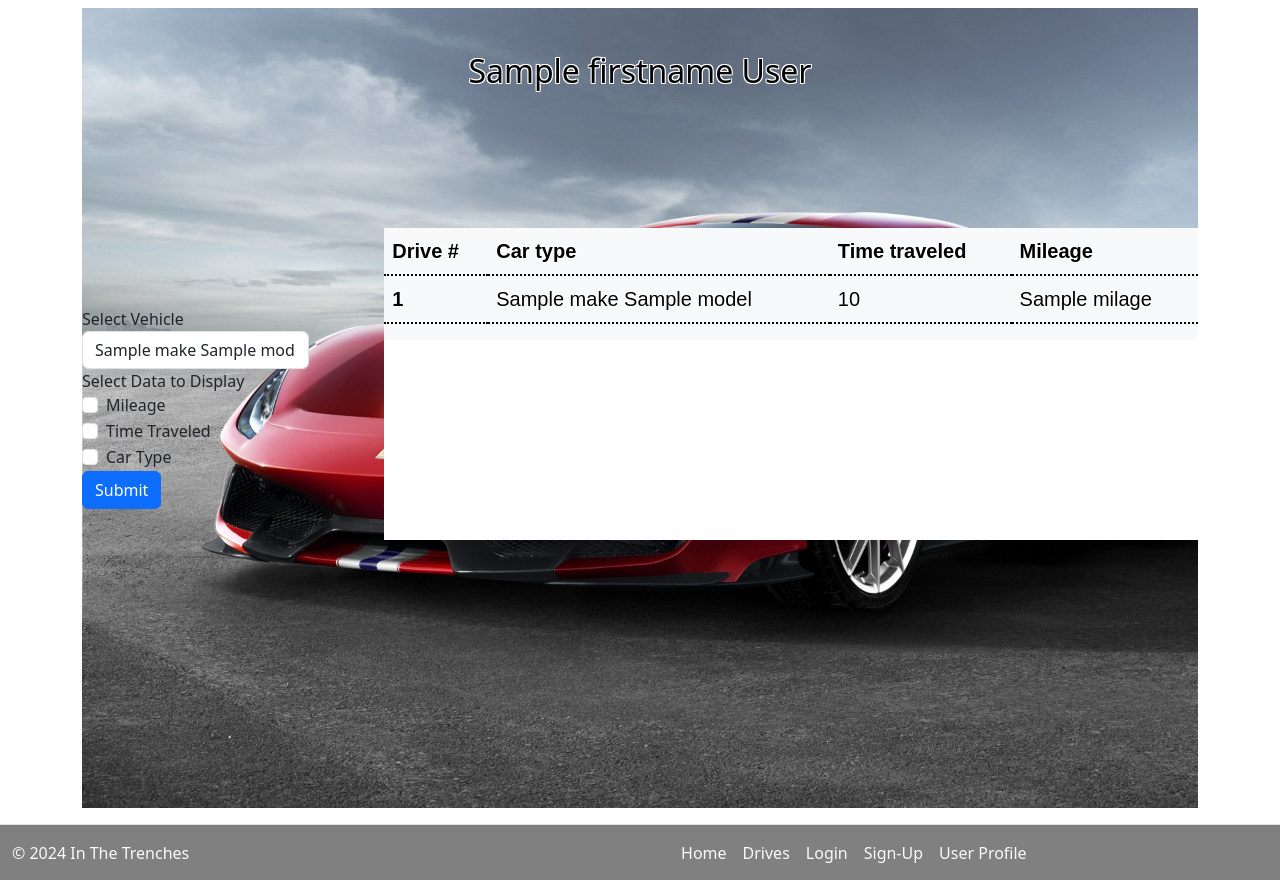
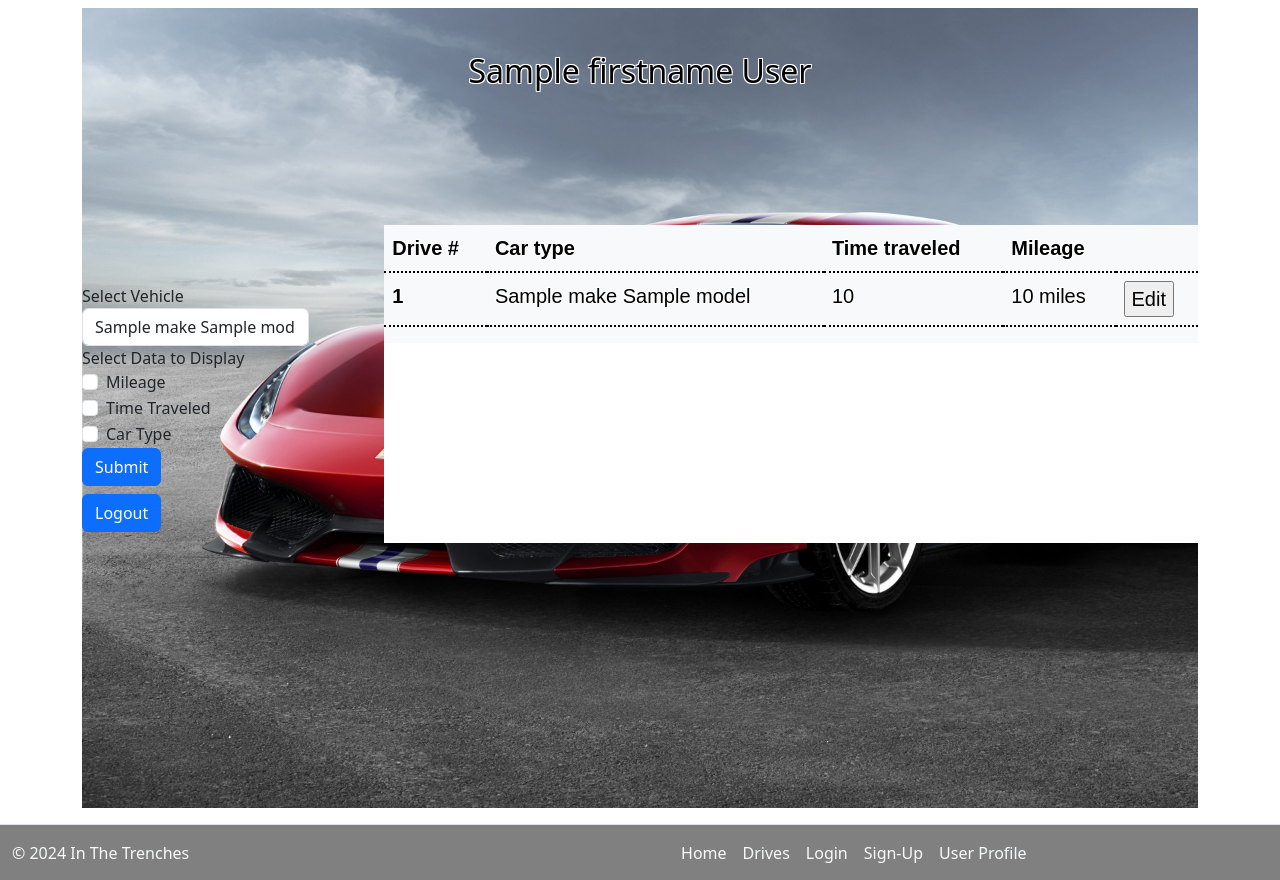
Before and after one commit to sophtank/3155finalproj, a Flask app: template templates/UserProfile.html in a window 1280 px wide. Shown: the part 68-948 px from the top of the page. Run offline with Flask 3, Linux system fonts and the light colour scheme; the template is opened without the code that fills it: most values are stand-ins (such as "Sample title", 1, 10 or a date in 2020).

Commit message:
fixing angry git hub

```diff
--- a/templates/UserProfile.html
+++ b/templates/UserProfile.html
@@ -1,64 +1,123 @@
-{% extends '_layout.html' %}
-{% block body %}
-
-<main style="background-image: url('/static/photos/ferrari.jpg'); background-size: cover; height: 100vh; display: flex; justify-content: center; align-items: center;">
-
-    <h1 style="position: absolute; top: 120px; color: black; font-size: 2em; text-shadow: -1px -1px 0 white, 1px -1px 0 white, -1px 1px 0 white, 1px 1px 0 white;">{{ firstname }} {{ lastname }}</h1>
+{% extends '_layout.html' %} {% block body %}
+<main
+  style="
+    background-image: url('/static/photos/ferrari.jpg');
+    background-size: cover;
+    height: 100vh;
+    display: flex;
+    justify-content: center;
+    align-items: center;
+  "
+>
+  <h1
+    style="
+      position: absolute;
+      top: 120px;
+      color: black;
+      font-size: 2em;
+      text-shadow: -1px -1px 0 white, 1px -1px 0 white, -1px 1px 0 white,
+        1px 1px 0 white;
+    "
+  >
+    {{ firstname }} {{ lastname }}
+  </h1>
 
   <div class="individual-container">
-        <form method="POST" action="/userprofile">
+    <form method="POST" action="edit_drive">
       <div class="form-group">
-                <input type = "hidden" name = "username" value = "{{ username }}">
-                <input type = "hidden" name = "firstname" value = "{{ vehicle_id }}">
+        <input type="hidden" name="username" value="{{ username }}" />
+        <input type="hidden" name="firstname" value="{{ vehicle_id }}" />
         <label for="vehicle_id">Select Vehicle</label>
         <select class="form-control" id="vehicle_id" name="vehicle_id">
-
           {% for vehicle in vehicles %}
-                        <option value = "{{ vehicle.vehicle_id }}">{{ vehicle.make }} {{ vehicle.model }}</option>
+          <option value="{{ vehicle.vehicle_id }}">
+            {{ vehicle.make }} {{ vehicle.model }}
+          </option>
           {% endfor %}
         </select>
       </div>
       <div class="form-group">
-                <label>Select Data to Display</label><br>
+        <label>Select Data to Display</label><br />
         <div class="form-check">
-                    <input class="form-check-input" type="checkbox" value="mileage" id="checkbox1" name="display_data">
+          <input
+            class="form-check-input"
+            type="checkbox"
+            value="mileage"
+            id="checkbox1"
+            name="display_data"
+          />
           <label class="form-check-label" for="checkbox1">Mileage</label>
         </div>
         <div class="form-check">
-                    <input class="form-check-input" type="checkbox" value="time" id="checkbox2" name="display_data">
+          <input
+            class="form-check-input"
+            type="checkbox"
+            value="time"
+            id="checkbox2"
+            name="display_data"
+          />
           <label class="form-check-label" for="checkbox2">Time Traveled</label>
         </div>
         <div class="form-check">
-                    <input class="form-check-input" type="checkbox" value="car_type" id="checkbox3" name="display_data">
+          <input
+            class="form-check-input"
+            type="checkbox"
+            value="car_type"
+            id="checkbox3"
+            name="display_data"
+          />
           <label class="form-check-label" for="checkbox3">Car Type</label>
         </div>
       </div>
       <button type="submit" class="btn btn-primary">Submit</button>
-            <input type="hidden" name="username" value="{{ username }}">
+      <input type="hidden" name="username" value="{{ username }}" />
     </form>
+     <a href="/logout" class="btn btn-primary mt-2">Logout</a>
   </div>
 
-    <table class="table table-light" style="width: 77%; background-color: rgba(255, 255, 255, 0.3); margin-top: 94vh; margin-bottom: 100vh; margin-left: 75px; font-family: Arial, Helvetica, sans-serif; font-size: 20px; color: black; text-shadow: -1px -1px 0 white, 1px -1px 0 white, -1px 1px 0 white, 1px 1px 0 white;">
-
+  <table
+    class="table table-light"
+    style="
+      width: 77%;
+      background-color: rgba(255, 255, 255, 0.3);
+      margin-top: 94vh;
+      margin-bottom: 100vh;
+      margin-left: 75px;
+      font-family: Arial, Helvetica, sans-serif;
+      font-size: 20px;
+      color: black;
+      text-shadow: -1px -1px 0 white, 1px -1px 0 white, -1px 1px 0 white,
+        1px 1px 0 white;
+    "
+  >
     <thead>
-            <tr style="border-bottom: 2.5px dotted black;">
+      <tr style="border-bottom: 2.5px dotted black">
         <th scope="col">Drive #</th>
         <th scope="col">Car type</th>
         <th scope="col">Time traveled</th>
         <th scope="col">Mileage</th>
+        <th></th>
       </tr>
     </thead>
     <tbody>
       {% for drive in alldrives %}
-                <tr style="border-bottom: 2.5px dotted black;">
+      <tr style="border-bottom: 2.5px dotted black">
         <th scope="row">{{ loop.index }}</th>
         <td>{{ drive.make }} {{ drive.model }}</td>
         <td>{{ drive.duration }}</td>
-                        <td>{{ drive.milage }}</td>
+        <td>{{ drive.mileage }} miles</td>
+        <td>
+          <form action="{{ url_for('edit_drive_form') }}" method="post">
+            <input type="hidden" name="drive_id" value="{{ drive.drive_id }}" />
+            <input type="submit" value="Edit" />
+          </form>
+        </td>
       </tr>
-
       {% endfor %}
-            <td colspan="4" style="border-bottom: 200px solid rgba(255, 255, 255);"></td>
+      <td
+        colspan="5"
+        style="border-bottom: 200px solid rgba(255, 255, 255)"
+      ></td>
     </tbody>
   </table>
 </main>
```
Lines whose indentation alone changed are shown as unchanged.
